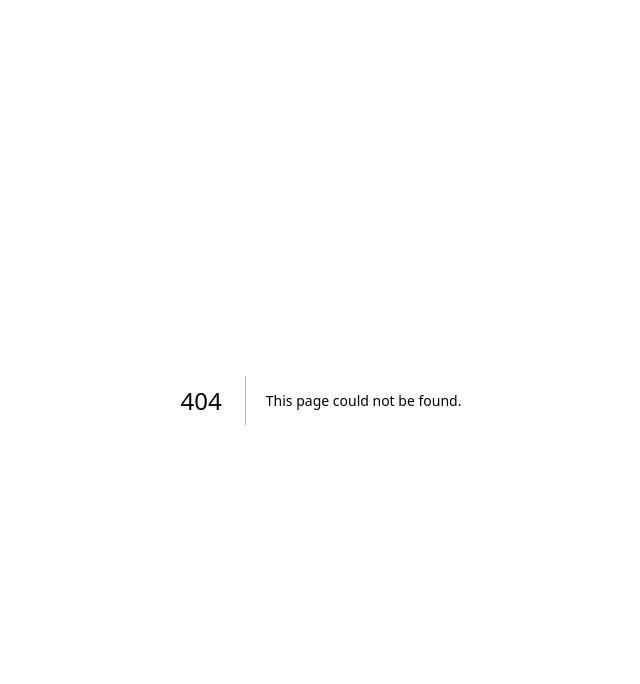
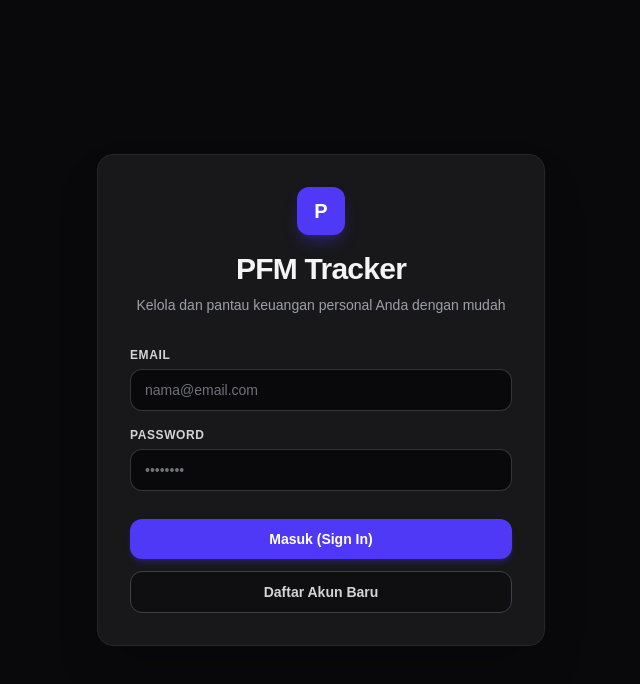
Before and after one commit to Romyadhy/pfm-tracker, a Next.js app: page /login in a window 1280 px wide. Before the commit this address had no page. Shown: the top 684 px of the page, without its empty margins (319-959 px from the left). Built offline with nearby package versions, Linux system fonts and the light colour scheme.

Commit message:
fix login things

```diff
--- /dev/null
+++ b/app/login/actions.ts
@@ -0,0 +1,50 @@
+"use server";
+
+import { revalidatePath } from "next/cache";
+import { redirect } from "next/navigation";
+import { createClient } from "../utils/supabase/server";
+
+export async function login(formData: FormData) {
+  const supabase = await createClient();
+
+  const email = formData.get("email") as string;
+  const password = formData.get("password") as string;
+
+  const { error } = await supabase.auth.signInWithPassword({
+    email,
+    password,
+  });
+
+  if (error) {
+    // ponytail: pass raw error message for direct feedback
+    redirect(`/login?message=${encodeURIComponent(error.message)}`);
+  }
+
+  revalidatePath("/", "layout");
+  redirect("/dashboard");
+}
+
+export async function signup(formData: FormData) {
+  const supabase = await createClient();
+
+  const email = formData.get("email") as string;
+  const password = formData.get("password") as string;
+
+  const { error, data } = await supabase.auth.signUp({
+    email,
+    password,
+  });
+
+  if (error) {
+    // ponytail: pass raw error message for direct feedback
+    redirect(`/login?message=${encodeURIComponent(error.message)}`);
+  }
+
+  // ponytail: if email confirmation is required, notify user instead of failing redirect
+  if (data.user && !data.session) {
+    redirect(`/login?message=${encodeURIComponent("Account created! Check your email to confirm registration or disable email confirmation in Supabase.")}`);
+  }
+
+  revalidatePath("/", "layout");
+  redirect("/dashboard");
+}
--- /dev/null
+++ b/app/login/page.tsx
@@ -0,0 +1,75 @@
+import { login, signup } from "./actions";
+
+export default async function LoginPage(props: {
+  searchParams: Promise<{ message: string }>;
+}) {
+  const searchParams = await props.searchParams;
+
+  return (
+    <div className="min-h-screen w-full flex items-center justify-center bg-zinc-950 px-4 text-zinc-100">
+      <div className="w-full max-w-md space-y-8 rounded-2xl bg-zinc-900 p-8 shadow-2xl border border-zinc-800">
+        <div className="text-center">
+          <div className="mx-auto w-12 h-12 rounded-xl bg-indigo-600 flex items-center justify-center font-black text-white text-xl mb-4 shadow-lg shadow-indigo-600/30">
+            P
+          </div>
+          <h2 className="text-2xl sm:text-3xl font-extrabold tracking-tight text-zinc-100">
+            PFM Tracker
+          </h2>
+          <p className="mt-2 text-xs sm:text-sm text-zinc-400">
+            Kelola dan pantau keuangan personal Anda dengan mudah
+          </p>
+        </div>
+
+        <form className="mt-6 space-y-5">
+          <div className="space-y-4">
+            <div>
+              <label className="block text-xs font-semibold uppercase tracking-wider text-zinc-300 mb-1.5">
+                Email
+              </label>
+              <input
+                name="email"
+                type="email"
+                required
+                className="w-full rounded-xl bg-zinc-950 border border-zinc-700/80 px-3.5 py-2.5 text-sm text-zinc-100 placeholder-zinc-500 focus:border-indigo-500 focus:outline-none focus:ring-1 focus:ring-indigo-500 transition"
+                placeholder="nama@email.com"
+              />
+            </div>
+            <div>
+              <label className="block text-xs font-semibold uppercase tracking-wider text-zinc-300 mb-1.5">
+                Password
+              </label>
+              <input
+                name="password"
+                type="password"
+                required
+                className="w-full rounded-xl bg-zinc-950 border border-zinc-700/80 px-3.5 py-2.5 text-sm text-zinc-100 placeholder-zinc-500 focus:border-indigo-500 focus:outline-none focus:ring-1 focus:ring-indigo-500 transition"
+                placeholder="••••••••"
+              />
+            </div>
+          </div>
+
+          {searchParams?.message && (
+            <div className="text-xs sm:text-sm font-medium text-rose-400 bg-rose-500/10 p-3.5 rounded-xl border border-rose-500/20">
+              {searchParams.message}
+            </div>
+          )}
+
+          <div className="flex flex-col gap-3 pt-2">
+            <button
+              formAction={login}
+              className="w-full flex justify-center rounded-xl bg-indigo-600 py-2.5 px-4 text-sm font-semibold text-white hover:bg-indigo-500 focus:outline-none focus:ring-2 focus:ring-indigo-500 transition shadow-md shadow-indigo-600/25 active:scale-[0.99]"
+            >
+              Masuk (Sign In)
+            </button>
+            <button
+              formAction={signup}
+              className="w-full flex justify-center rounded-xl border border-zinc-700 bg-zinc-950/60 py-2.5 px-4 text-sm font-semibold text-zinc-300 hover:text-white hover:bg-zinc-800 transition active:scale-[0.99]"
+            >
+              Daftar Akun Baru
+            </button>
+          </div>
+        </form>
+      </div>
+    </div>
+  );
+}
```
